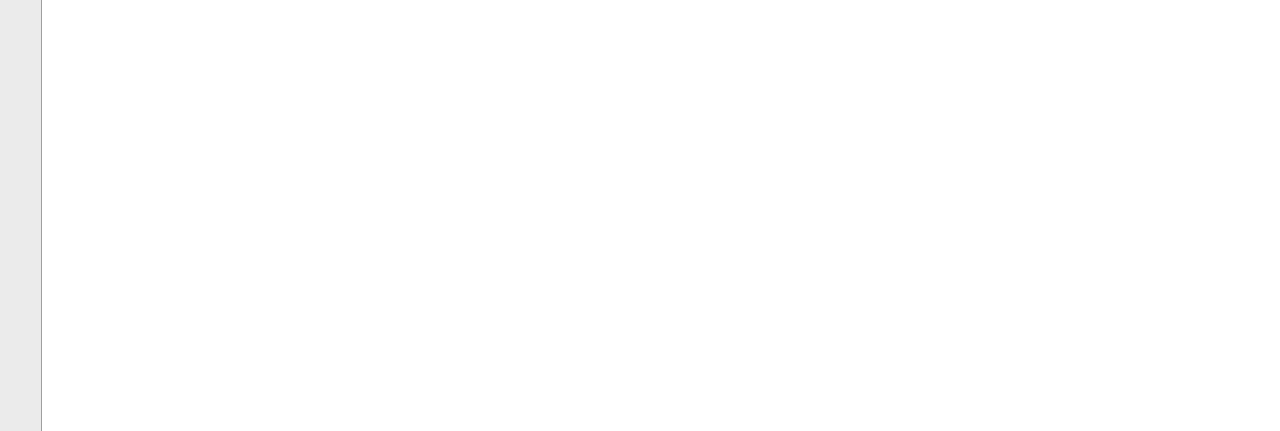
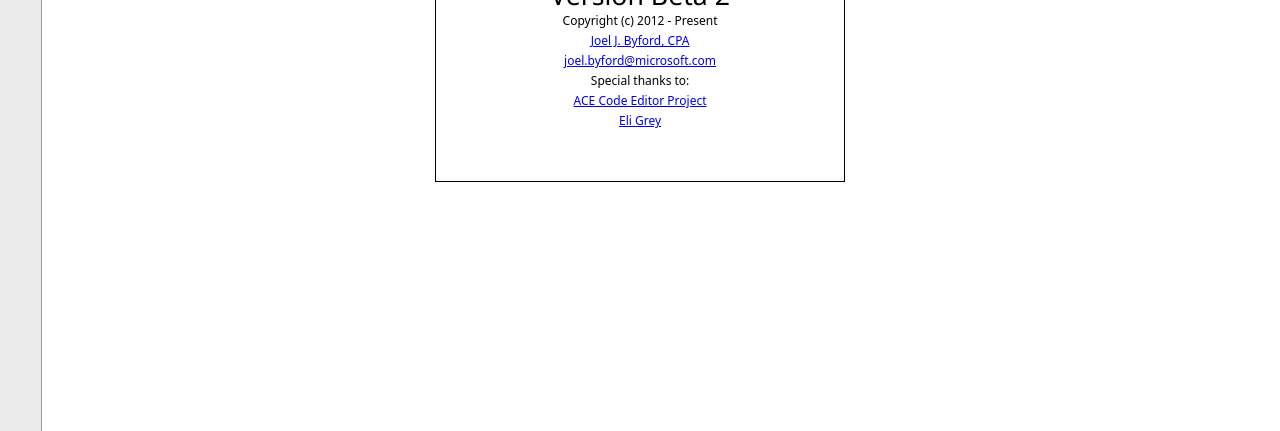
Before and after one commit to joelbyford/XmlClassroom, a plain HTML site: page default.html in a window 1280 px wide. Shown: the part 369-800 px from the top of the page. Drawn offline with Linux system fonts and the light colour scheme.

Commit message:
Adding About Popopup onLoad

```diff
--- a/default.html
+++ b/default.html
@@ -9,8 +9,6 @@
 
    	<!-- jQuery Popup Scripts -->
     <script src="jquery-1.10.2.js"></script>
-
-
 
     <script>
         //Global Editor Text Session Variable Name
@@ -112,6 +110,9 @@
         }
 
         function loadScreen() {
+            //Show About Box
+            aboutOpen();
+
             //show and populate course menu item
             var sCourseUrl = querystring("course");
 
```
